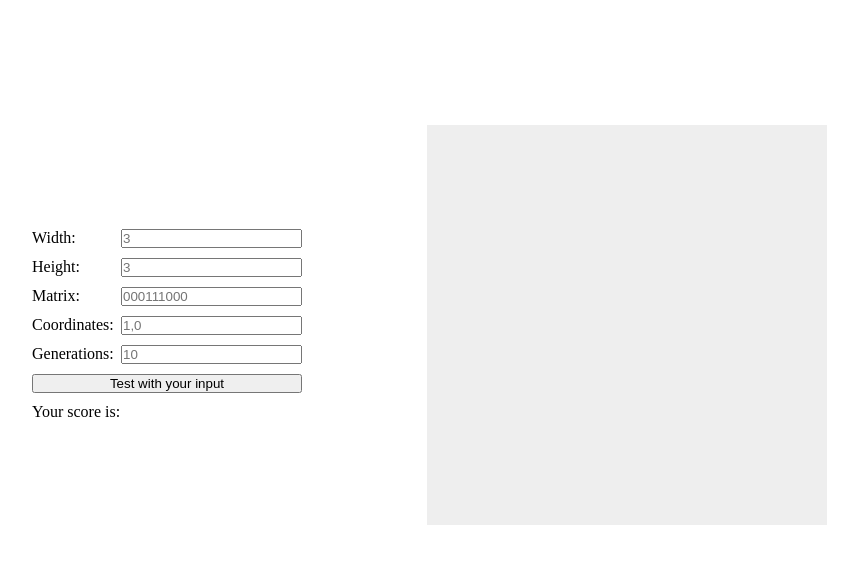
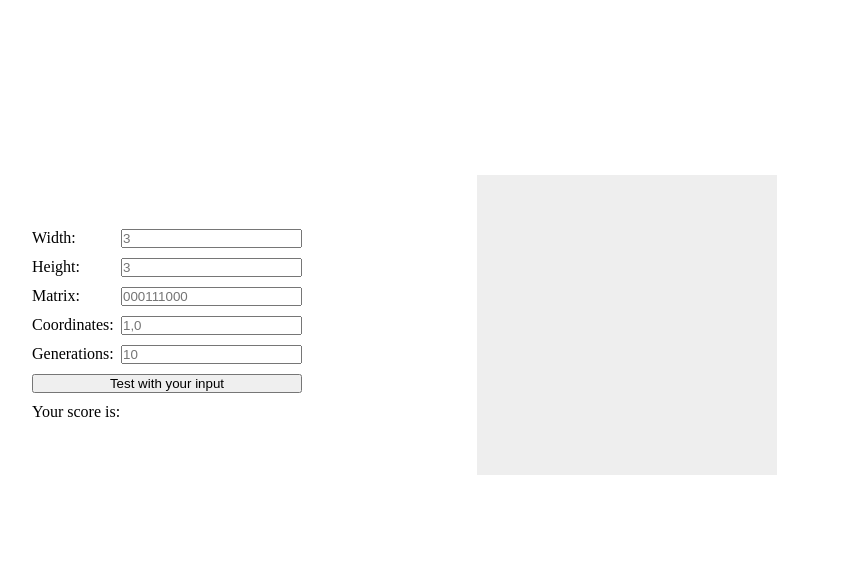
Before and after one commit to Brglz/Red-Green-Game, a plain HTML site: page index.html in a window 1280 px wide. Shown: the whole page, without its empty margins (148-1006 px from the left). Drawn offline with Linux system fonts and the light colour scheme.

Commit message:
Update index.html

```diff
--- a/index.html
+++ b/index.html
@@ -36,7 +36,7 @@
         <p>Your score is: <span class="hidden" id="output"></span></p>
     </div>
     <div class="canvas-div">
-        <canvas id="myCanvas" width="400" height="400"></canvas>
+        <canvas id="myCanvas" width="300" height="300"></canvas>
     </div>
     <!-- </div> -->
     <script type='module' src="./Browser-Game/logic.js"></script>
```
